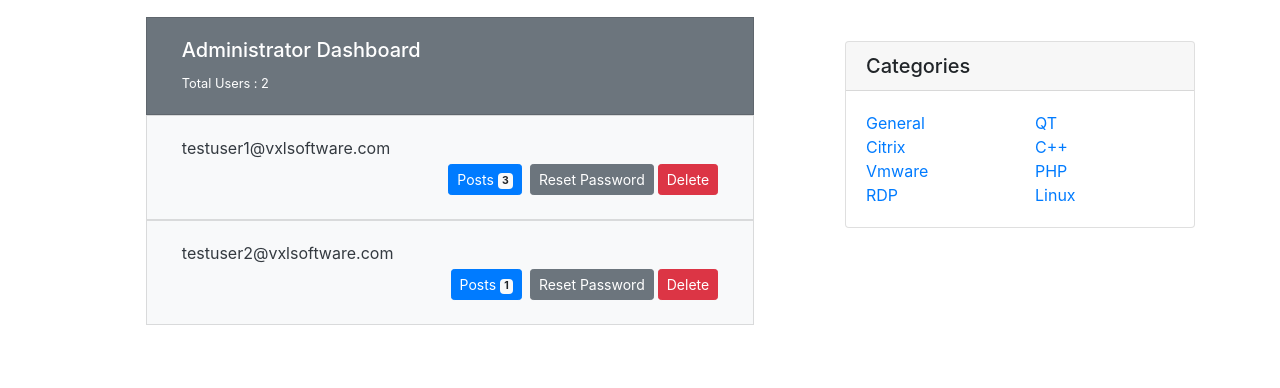
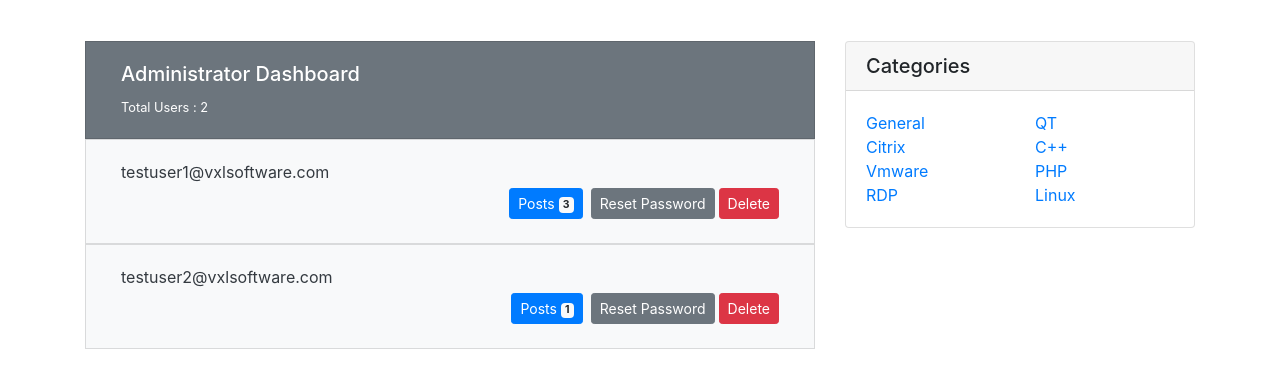
Before and after one commit to ppokhriyal/Flask-App-Blog, a Flask app: page /admin_home in a window 1280 px wide. Shown: the part 56-444 px from the top of the page. Run offline with Flask 2, Linux system fonts and the light colour scheme; a user stored in the database is signed in; data comes from the database, SQL or seed files in the repository; both versions use the stored data as it was after the commit; some libraries are stand-ins or nearby versions.

Commit message:
Flask-App-Blog

```diff
--- a/vxlkblog/templates/admin_home.html
+++ b/vxlkblog/templates/admin_home.html
@@ -1,13 +1,13 @@
 {% extends 'layout.html' %}
 	{% block content %}
-		<div class="card bg-secondary text-white col-md-10 mx-auto rounded-0">
+		<div class="card bg-secondary text-white col-md-12 mx-auto rounded-0 mt-4">
     		<div class="card-body">
     			<h5>Administrator Dashboard</h5>
     			<small>Total Users : {{ users_count }}</small>
     		</div>
   		</div>
   		{% for emails,posts in user_dict.items() %}
-  			<div class="card bg-light text-dark col-md-10 mx-auto rounded-0">
+  			<div class="card bg-light text-dark col-md-12 mx-auto rounded-0">
   				<div class="card-body">
   					{{ emails }}
             <form action="{{ url_for('delete_user',user_del_email=emails)}}" method="POST">
```
Also changed, not shown: vxlkblog/site.db.
